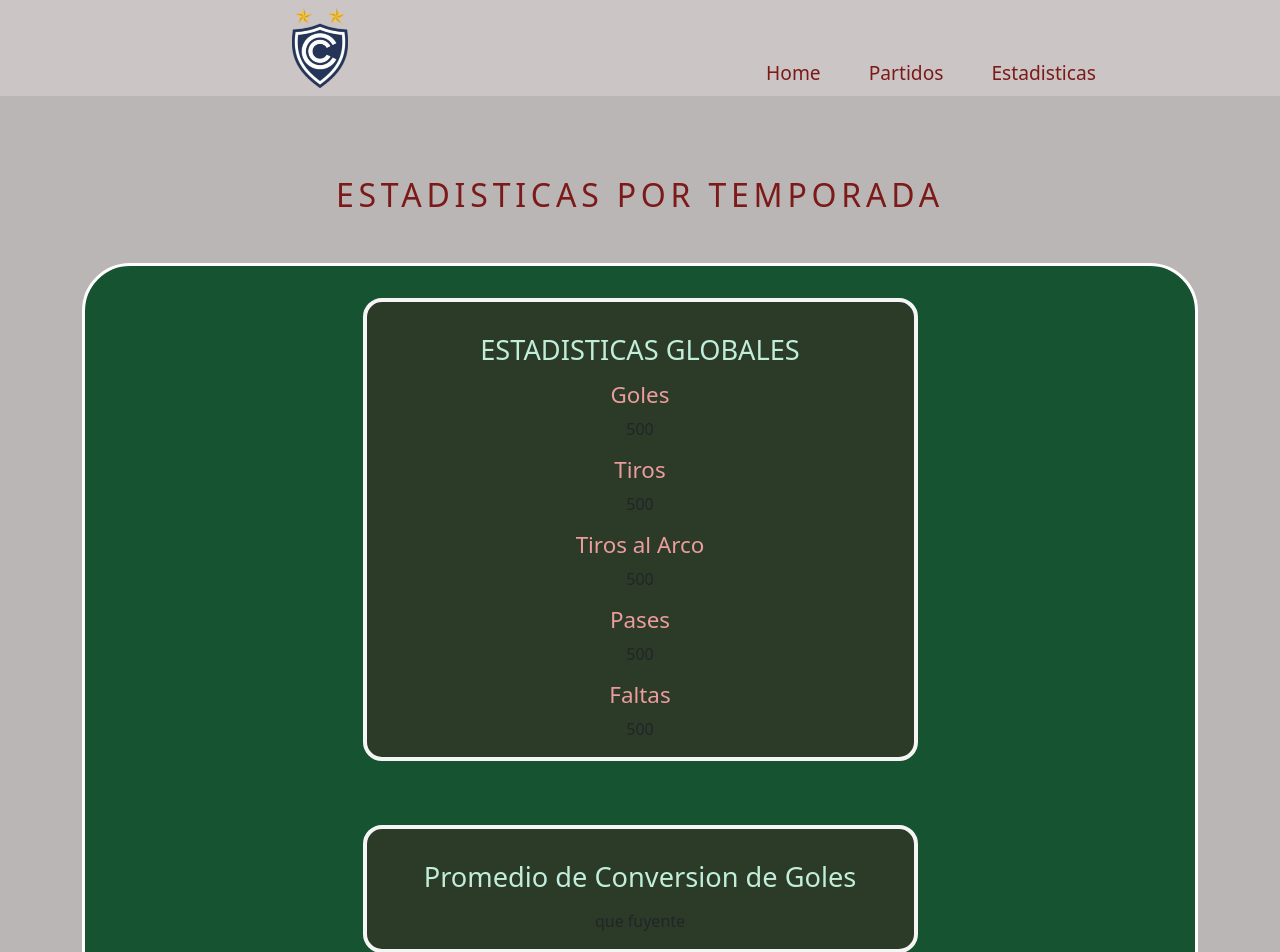
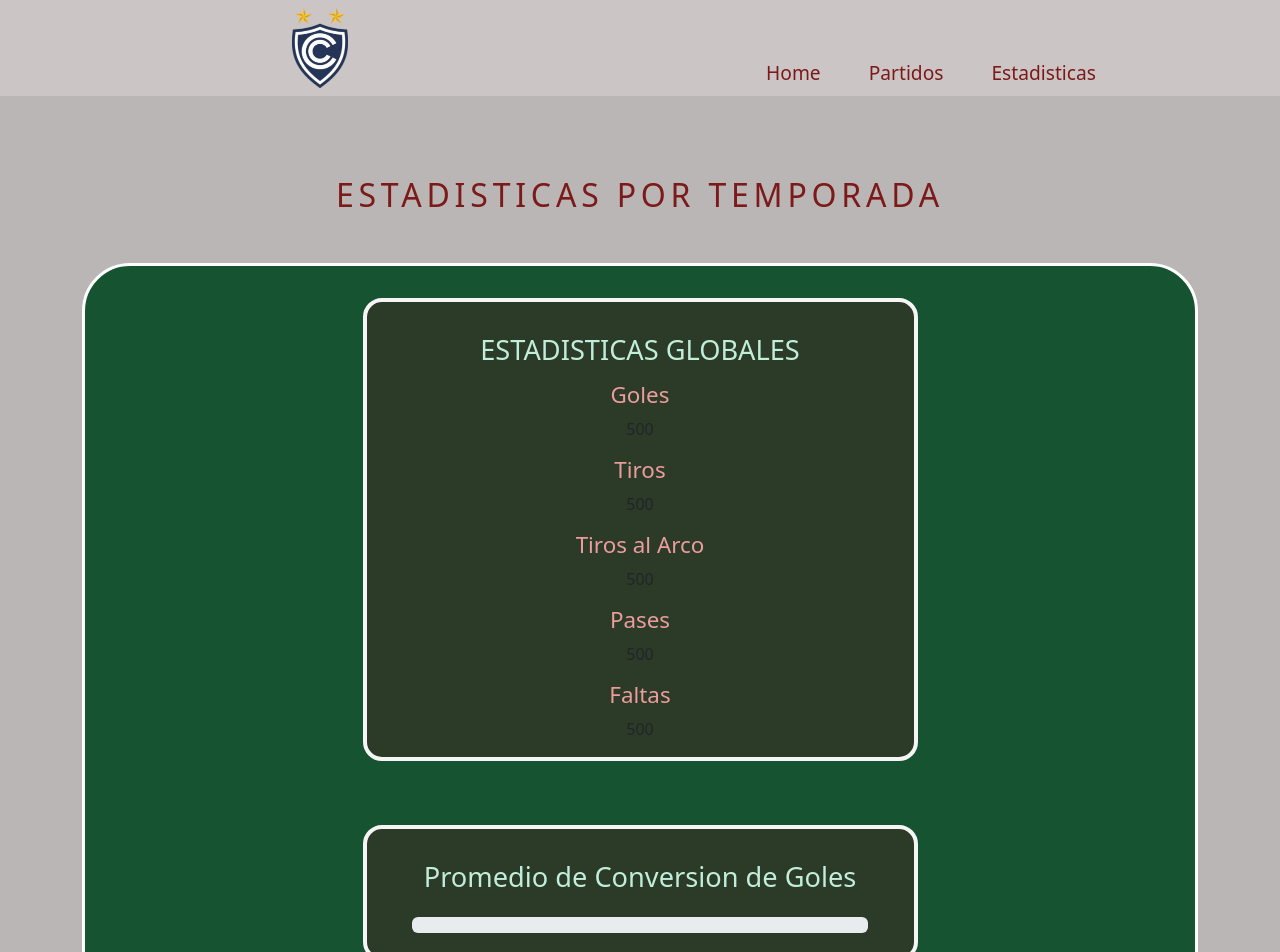
Before and after one commit to Jose-pe/CiencianoFront, a React (Create React App) app: page /estadisticas in a window 1280 px wide. Shown: the top 952 px of the page. Built offline with nearby package versions, Linux system fonts and the light colour scheme.

Commit message:
statsmaquetacion

```diff
--- a/src/Componentes/Stats.js
+++ b/src/Componentes/Stats.js
@@ -59,8 +59,12 @@ export function Stats(){
                  <div className='col-6 text-center' id='contentstats'>
                  <h4 className='subtitle'>Promedio de Conversion de Goles</h4>
                  <div className='row justify-content-center'>
-                        <div className='col-12'>
-                                <p>que fuyente </p>
+                        <div className='col-10 mt-2 mb-4'>
+                        <div class="progress">
+                         <div class="progress-bar" role="progressbar" aria-valuenow="35" aria-valuemin="0" aria-valuemax="100">
+
+                         </div>
+                        </div>
                         </div>
                  </div>
                  </div>
```
